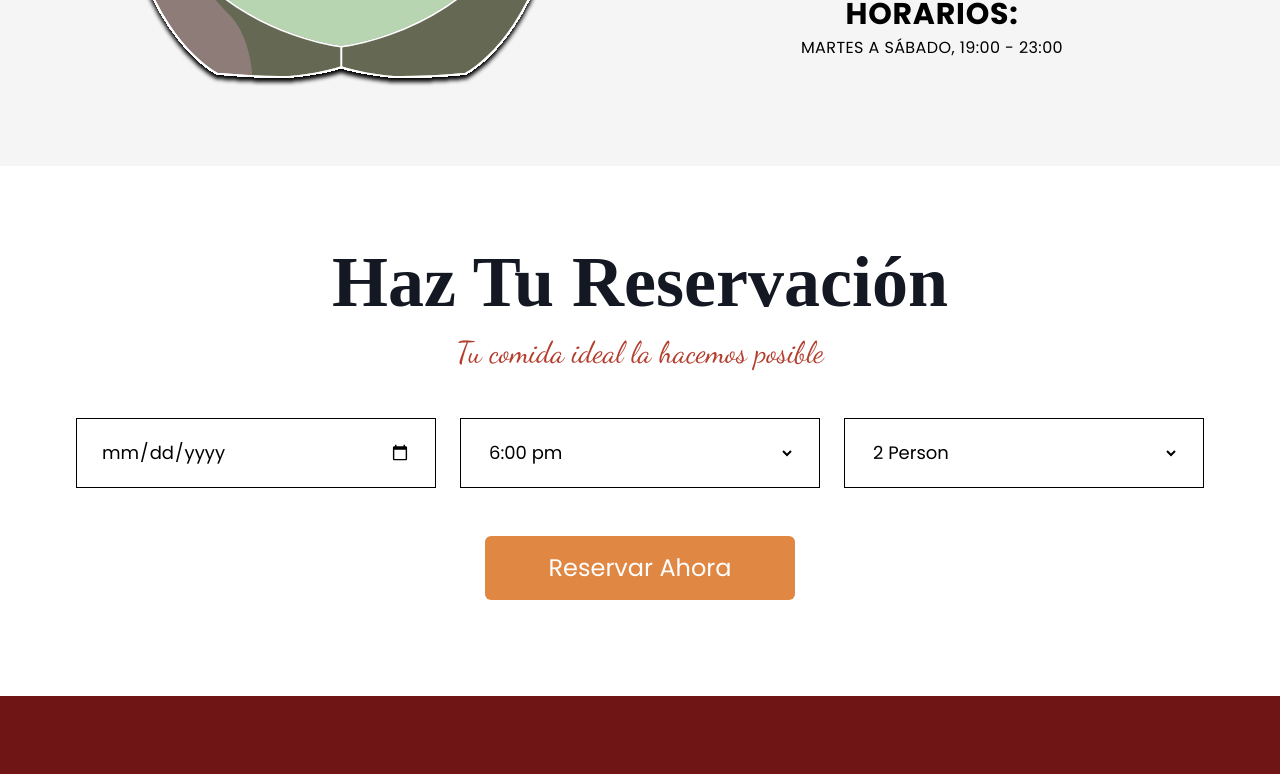
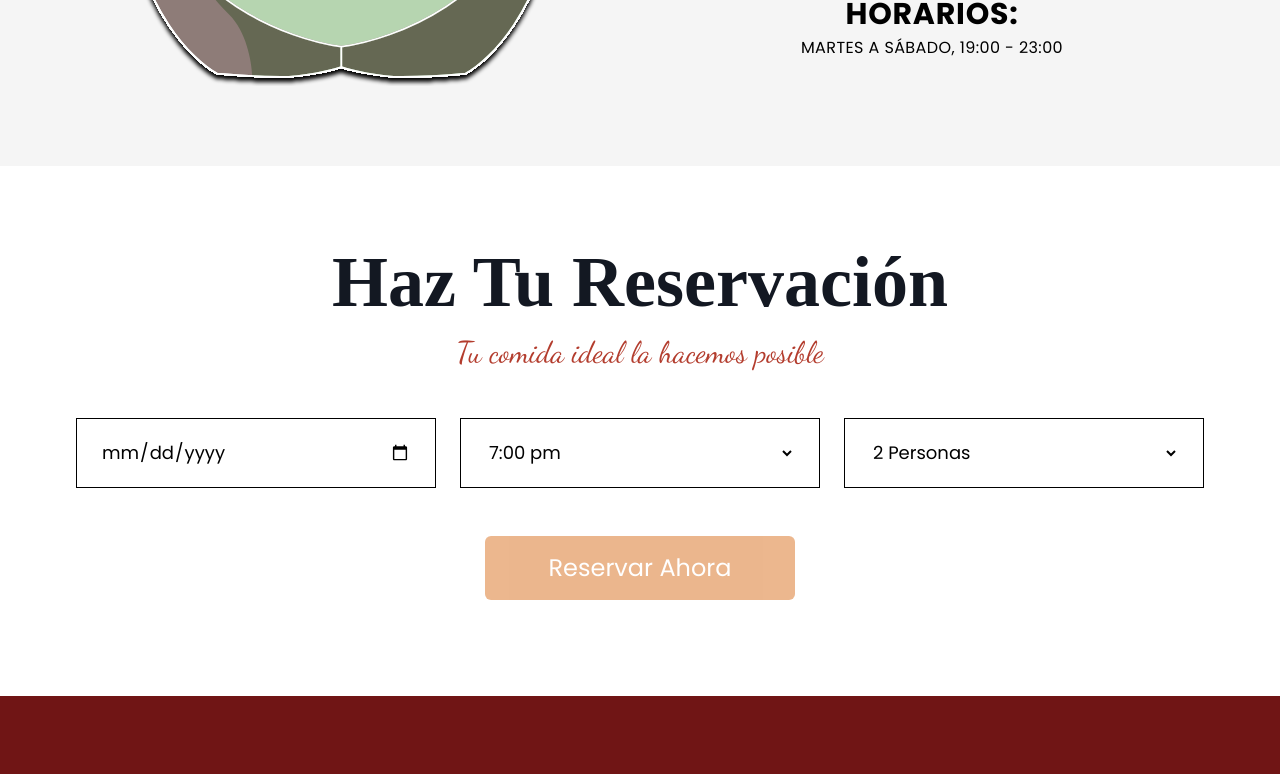
Before and after one commit to Sarasofia1214/Hanami_FrontEnd, a React (Vite) app: page /dashboard in a window 1280 px wide. Shown: the part 1543-2317 px from the top of the page. Built offline with nearby package versions, Linux system fonts and the light colour scheme; a web font is replaced by a local one.

Commit message:
feat: :sparkles: Finishing the reservation part

```diff
--- a/src/pages/adminMain.tsx
+++ b/src/pages/adminMain.tsx
@@ -13,7 +13,7 @@ export default function adminDashboard() {
       <header className="w-full flex flex-wrap items-center justify-between px-5 md:px-10 py-4 shadow-sm bg-white fixed top-0 left-0 z-50">
         <div className="flex items-center space-x-3 w-full md:w-auto justify-between md:justify-start">
           <Logo className="w-20 h-20" />
-          <span className="text-xl md:text-7xl font-hanalei tracking-wide"> <Link to="/">HAMANI</Link></span>
+          <span className="text-xl md:text-7xl font-hanalei tracking-wide"> <Link to="/adminMenu">HAMANI</Link></span>
         </div>
 
         <nav className="hidden md:flex text-3xl items-center space-x-20 text-lg font-medium mt-7 md:mt-0">
--- a/src/pages/adminMenu.tsx
+++ b/src/pages/adminMenu.tsx
@@ -19,6 +19,9 @@ type Dish = {
   ingredients?: string;
   price?: number;
 };
+
+
+
 
 export default function AdminMenuPage() {
   const [categories, setCategories] = useState<Category[]>([]);
--- a/src/pages/main.tsx
+++ b/src/pages/main.tsx
@@ -1,3 +1,5 @@
+import { useState, useEffect } from "react";
+import { jwtDecode } from "jwt-decode";
 import Logo from "../assets/logo.svg?react";
 import { Link } from "react-router-dom";
 import fondo from "../assets/comida.svg";
@@ -6,22 +8,132 @@ import icono_whatsapp from "../assets/whatsapp.svg";
 import icono_instagram from "../assets/instagram.svg";
 import icono_facebook from "../assets/facebook.svg";
 
+const API = "http://localhost:3000";
+
 export default function HamaniDashboard() {
+  const [date, setDate] = useState("");
+  const [time, setTime] = useState("19:00");
+  const [people, setPeople] = useState(2);
+  const [available, setAvailable] = useState<boolean | null>(null);
+  const [checking, setChecking] = useState(false);
+  const [sending, setSending] = useState(false);
+  const [message, setMessage] = useState<string | null>(null);
+  const [availableTables, setAvailableTables] = useState<any[]>([]);
+  const [selectedTableId, setSelectedTableId] = useState<number | null>(null);
+
+
+
+// ...
+
+const getUserId = () => {
+  const token = localStorage.getItem("token");
+  if (!token) return null;
+  try {
+    const decoded: any = jwtDecode(token);
+    return decoded.id ?? decoded.userId ?? null; // adapta al campo real de tu JWT
+  } catch {
+    return null;
+  }
+};
+
+const userId = getUserId();
+  const buildDateTime = () => {
+    if (!date || !time) return null;
+    const dt = `${date}T${time}:00`;
+    console.log("front datetime", dt);
+    return dt;
+
+  };
+
+  // Comprobar disponibilidad cuando cambia fecha/hora/personas
+  useEffect(() => {
+    const datetime = buildDateTime();
+    if (!datetime || !people) {
+      setAvailable(null);
+      return;
+    }
+
+    const check = async () => {
+      try {
+        setChecking(true);
+        const res = await fetch(
+          `${API}/reservations/availability?datetime=${encodeURIComponent(
+            datetime
+          )}&people=${people}`
+        );
+        const tables = await res.json();
+if (Array.isArray(tables) && tables.length > 0) {
+  setAvailable(true);
+  setAvailableTables(tables);
+  setSelectedTableId(tables[0].id); // primera mesa disponible
+} else {
+  setAvailable(false);
+  setAvailableTables([]);
+  setSelectedTableId(null);
+}
+
+      } catch {
+        setAvailable(null);
+      } finally {
+        setChecking(false);
+      }
+    };
+
+    check();
+  }, [date, time, people]);
+
+  const handleReserve = async () => {
+    const datetime = buildDateTime();
+    if (!datetime || !people || !userId) return;
+
+    try {
+      setSending(true);
+      setMessage(null);
+
+      const res = await fetch(`${API}/reservations`, {
+        method: "POST",
+        headers: { "Content-Type": "application/json" },
+        body: JSON.stringify({
+  user_id: userId,
+  table_id: selectedTableId,     // <- clave
+  reservation_time: datetime,
+  number_of_people: people,
+  status: "pending",
+}),
+
+      });
+
+      const body = await res.json().catch(() => null);
+
+      if (!res.ok) {
+        setMessage(body?.error || "No se pudo crear la reservación.");
+        return;
+      }
+
+      setMessage("¡Tu reservación ha sido registrada!");
+    } catch {
+      setMessage("Error al crear la reservación.");
+    } finally {
+      setSending(false);
+    }
+  };
+
   return (
     <div className="w-full min-h-screen bg-white font-sans">
-
       <header className="w-full flex flex-wrap items-center justify-between px-5 md:px-10 py-4 shadow-sm bg-white fixed top-0 left-0 z-50">
         <div className="flex items-center space-x-3 w-full md:w-auto justify-between md:justify-start">
           <Logo className="w-20 h-20" />
-          <span className="text-xl md:text-7xl font-hanalei tracking-wide"><Link to="/">HAMANI</Link></span>
+          <span className="text-xl md:text-7xl font-hanalei tracking-wide">
+            <Link to="/">HAMANI</Link>
+          </span>
         </div>
 
         <nav className="hidden md:flex text-3xl items-center space-x-20 text-lg font-medium mt-7 md:mt-0">
           <a href="#inicio">Inicio</a>
           <a href="#nosotros">Nosotros</a>
           <Link to="/menu">Menú</Link>
-        <a href="#contacto">Contáctanos</a></nav>
-
+          <a href="#contacto">Contáctanos</a>
+        </nav>
 
         <button className="hidden md:flex bg-red-800 text-white text-xl px-7 py-3 rounded-lg shadow hover:bg-red-900 transition mt-4 md:mt-0">
           <a href="#reservacion">Reservar</a>
@@ -29,7 +141,10 @@ export default function HamaniDashboard() {
       </header>
 
       <section className="pt-40 pb-20 px-6 md:px-16 grid grid-cols-1 lg:grid-cols-2 items-center gap-10">
-        <div id="inicio" className="text-center lg:text-left max-w-xl mx-auto lg:mx-0">
+        <div
+          id="inicio"
+          className="text-center lg:text-left max-w-xl mx-auto lg:mx-0"
+        >
           <h1 className="text-center text-4xl md:text-8xl font-david font-bold lg:text-left">
             El Arte de la
           </h1>
@@ -38,12 +153,18 @@ export default function HamaniDashboard() {
           </h2>
 
           <p className="mt-6 text-base md:text-lg text-gray-700 leading-relaxed text-center lg:text-left">
-            Ofrecemos una cocina donde la pasión, la pureza y la elegancia se encuentran en cada bocado, transportándole a un viaje de sabores inigualables. Bienvenido a descubrir nuestra mesa.
+            Ofrecemos una cocina donde la pasión, la pureza y la elegancia se
+            encuentran en cada bocado, transportándole a un viaje de sabores
+            inigualables. Bienvenido a descubrir nuestra mesa.
           </p>
 
           <div className="flex flex-col sm:flex-row justify-center lg:justify-start space-y-4 sm:space-y-0 sm:space-x-20 mt-10">
-            <button className="bg-gray-900 text-white px-16 py-3 rounded-md"> <Link to="/menu">Menú</Link></button>
-            <button className="bg-orange-500 text-white px-16 py-3 rounded-md"><a href="#reservacion">Reservar</a></button>
+            <button className="bg-gray-900 text-white px-16 py-3 rounded-md">
+              <Link to="/menu">Menú</Link>
+            </button>
+            <button className="bg-orange-500 text-white px-16 py-3 rounded-md">
+              <a href="#reservacion">Reservar</a>
+            </button>
           </div>
         </div>
 
@@ -56,8 +177,10 @@ export default function HamaniDashboard() {
         </div>
       </section>
 
-
-      <section  id="nosotros" className="w-full bg-[#F5F5F5] py-20 px-10 lg:px-20 flex flex-col lg:flex-row items-center gap-12">
+      <section
+        id="nosotros"
+        className="w-full bg-[#F5F5F5] py-20 px-10 lg:px-20 flex flex-col lg:flex-row items-center gap-12"
+      >
         <div className="w-full lg:w-1/2 flex justify-center">
           <img
             src={totoro}
@@ -77,37 +200,47 @@ export default function HamaniDashboard() {
 
           <div className="text-center space-y-8 text-gray-800">
             <div>
-              <p className="font-extrabold font-alegreya text-lg md:text-2xl">¿POR QUÉ CRUZAR EL UMBRAL DE HAMANI?</p>
+              <p className="font-extrabold font-alegreya text-lg md:text-2xl">
+                ¿POR QUÉ CRUZAR EL UMBRAL DE HAMANI?
+              </p>
               <p className="mt-1 text-base tracking-wide uppercase font-alegreya">
-                Para descubrir una experiencia donde la Maestría Culinaria asiática se eleva al arte moderno.
+                Para descubrir una experiencia donde la Maestría Culinaria
+                asiática se eleva al arte moderno.
               </p>
             </div>
 
             <div>
-              <p className="font-extrabold text-lg font-alegreya md:text-2xl">¿QUÉ HACE A NUESTRA MESA DIFERENTE?</p>
+              <p className="font-extrabold text-lg font-alegreya md:text-2xl">
+                ¿QUÉ HACE A NUESTRA MESA DIFERENTE?
+              </p>
               <p className="mt-1 text-base tracking-wide uppercase">
-                Nuestro compromiso es con la Armonía Estética y la Esencia Pura, garantizando que cada visita sea un viaje memorable.
+                Nuestro compromiso es con la Armonía Estética y la Esencia Pura,
+                garantizando que cada visita sea un viaje memorable.
               </p>
             </div>
 
             <p className="font-dancing text-red-700 mt-6 text-xl md:text-5xl">
-              Maestría Culinaria —  Armonía Estética — Esencia Pura
+              Maestría Culinaria — Armonía Estética — Esencia Pura
             </p>
           </div>
 
           <div className="mt-10 text-center">
             <p className="font-extrabold text-3xl tracking-wide">UBICACIÓN:</p>
-            <p className="mt-1 uppercase tracking-wide">Cra. 35A #49-55 — Zona cultural</p>
+            <p className="mt-1 uppercase tracking-wide">
+              Cra. 35A #49-55 — Zona cultural
+            </p>
           </div>
 
           <div className="mt-10 text-center">
             <p className="font-extrabold text-3xl tracking-wide">HORARIOS:</p>
-            <p className="mt-1 uppercase tracking-wide">Martes a Sábado, 19:00 - 23:00</p>
+            <p className="mt-1 uppercase tracking-wide">
+              Martes a Sábado, 19:00 - 23:00
+            </p>
           </div>
         </div>
       </section>
 
-
+      {/* RESERVAS */}
       <section id="reservacion" className="w-full bg-white pt-20 pb-32">
         <h1 className="text-center text-7xl font-david  font-bold text-[#131822]">
           Haz Tu Reservación
@@ -118,40 +251,77 @@ export default function HamaniDashboard() {
         </p>
 
         <div className="flex items-center justify-center gap-6 mt-12 px-4 flex-wrap">
-
+          {/* Fecha */}
           <div className="w-[360px] h-[70px] border border-black flex items-center px-6 justify-between">
             <input
               type="date"
-              placeholder="16/22/2021"
               className="outline-none text-lg w-full"
+              value={date}
+              onChange={(e) => setDate(e.target.value)}
             />
           </div>
 
+          {/* Hora */}
           <div className="w-[360px] h-[70px] border border-black flex items-center px-6 justify-between">
-            <select className="outline-none text-lg w-full bg-transparent">
-              <option>6:00 pm</option>
-              <option>7:00 pm</option>
-              <option>8:00 pm</option>
+            <select
+              className="outline-none text-lg w-full bg-transparent"
+              value={time}
+              onChange={(e) => setTime(e.target.value)}
+            >
+              <option value="19:00">7:00 pm</option>
+              <option value="20:00">8:00 pm</option>
+              <option value="21:00">9:00 pm</option>
             </select>
           </div>
 
+          {/* Personas */}
           <div className="w-[360px] h-[70px] border border-black flex items-center px-6 justify-between">
-            <select className="outline-none text-lg w-full bg-transparent">
-              <option>2 Person</option>
-              <option>4 Person</option>
-              <option>6 Person</option>
+            <select
+              className="outline-none text-lg w-full bg-transparent"
+              value={people}
+              onChange={(e) => setPeople(Number(e.target.value))}
+            >
+              <option value={2}>2 Personas</option>
+              <option value={4}>4 Personas</option>
+              <option value={6}>6 Personas</option>
             </select>
           </div>
         </div>
 
+        {/* Disponibilidad */}
+        <div className="mt-6 text-center text-lg">
+          {checking && <span>Comprobando disponibilidad...</span>}
+          {!checking && available === true && (
+            <span className="text-green-600">
+              Hay mesas disponibles para este horario.
+            </span>
+          )}
+          {!checking && available === false && (
+            <span className="text-red-600">
+              No hay mesas disponibles para este horario.
+            </span>
+          )}
+        </div>
+
         <div className="flex justify-center mt-12">
-          <button className="bg-[#df8743] text-white text-2xl px-16 py-4 rounded-md hover:bg-[#c57234] transition">
-            Reservar Ahora
+          <button
+            className="bg-[#df8743] text-white text-2xl px-16 py-4 rounded-md hover:bg-[#c57234] transition disabled:opacity-60 disabled:cursor-not-allowed"
+            onClick={handleReserve}
+            disabled={ !date || !time || !people || available !== true || !selectedTableId || sending}
+
+          >
+            {sending ? "Reservando..." : "Reservar Ahora"}
           </button>
         </div>
 
+        {message && (
+          <p className="mt-6 text-center text-lg text-[#131822]">{message}</p>
+        )}
 
-        <footer  id="contacto" className="w-full bg-[#701515] text-white mt-24 pt-20 pb-16">
+        <footer
+          id="contacto"
+          className="w-full bg-[#701515] text-white mt-24 pt-20 pb-16"
+        >
           <div className="flex flex-wrap items-center justify-center gap-60 text-lg">
             <div className="flex gap-14">
               <img src={icono_whatsapp} className="w-10" alt="whatsapp" />
@@ -159,10 +329,7 @@ export default function HamaniDashboard() {
               <img src={icono_facebook} className="w-10" alt="facebook" />
             </div>
 
-
-    <p className="tracking-widest text-xl">
-      +57 3106326449
-    </p>
+            <p className="tracking-widest text-xl">+57 3106326449</p>
 
             <p className="tracking-widest text-xl">
               HUMARI@RESTAURANTE.COM
@@ -173,7 +340,6 @@ export default function HamaniDashboard() {
             © 2020 Zero Inc. All rights Reserved
           </div>
         </footer>
-
       </section>
     </div>
   );
```
Also changed, not shown: src/pages/addDishPage.tsx (+5 -2 lines), src/pages/deleteDishes.tsx (deleted). Lines whose indentation alone changed are shown as unchanged.
